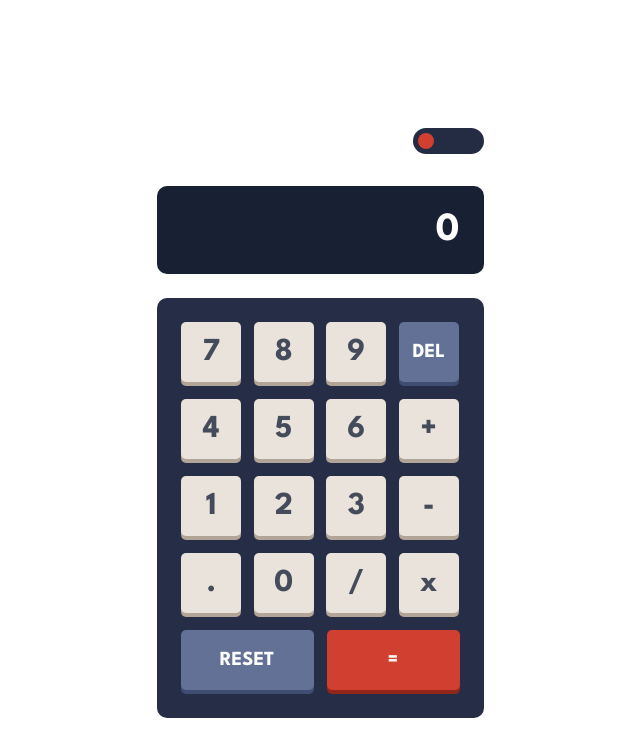
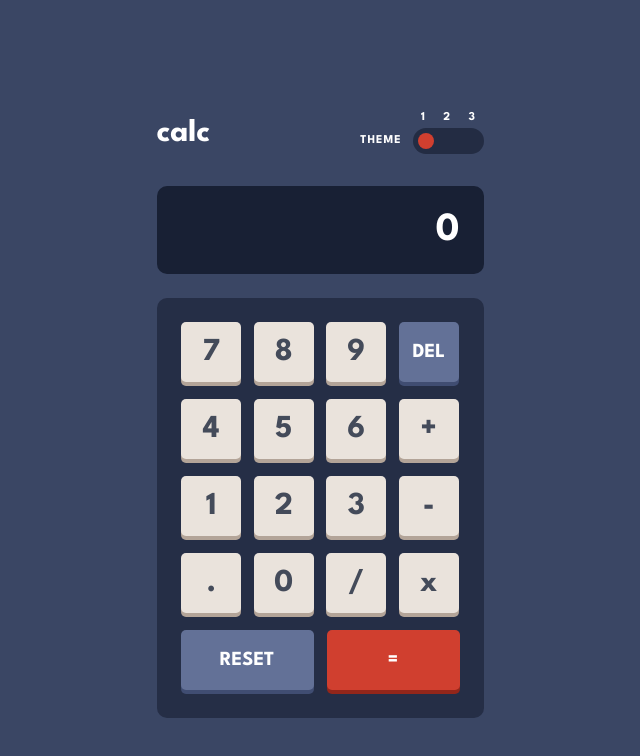
Before and after one commit to kashifawan981/calculator-app, a React (Create React App) app: page / in a window 1280 px wide. Shown: the top 756 px of the page, without its empty margins (320-960 px from the left). Built offline with nearby package versions, Linux system fonts and the light colour scheme.

Commit message:
color variables updated

```diff
--- a/public/background-themes.css
+++ b/public/background-themes.css
@@ -1,13 +1,13 @@
 .theme1 {
-  background-color: var(--background-main-theme1);
+  background-color: var(--background-body-theme1);
 }
 
 .theme2 {
-  background-color: var(--background-main-theme2);
+  background-color: var(--background-body-theme2);
 }
 
 .theme3 {
-  background-color: var(--background-main-theme3);
+  background-color: var(--background-body-theme3);
 }
 
 #root {
--- a/src/App.module.css
+++ b/src/App.module.css
@@ -44,7 +44,7 @@
   --text2-theme2: hsla(0, 0%, 100%, 1);
 
   /* theme 3 */
-  --background-body-theme3: hsla(0, 0%, 0%, 1);
+  --background-body-theme3: hsla(267, 74%, 9%, 1);
 
   --background-toggle-screen-keypad-theme3: hsla(268, 71%, 12%, 1);
 
--- a/src/components/CalcThemes/CalcThemes.module.css
+++ b/src/components/CalcThemes/CalcThemes.module.css
@@ -73,7 +73,7 @@
 }
 
 .theme1 {
-  /* background-color: var(red); */
+  background-color: var(--background-body-theme1);
   color: var(--text2-theme1);
   .toggle {
     background-color: var(--background-toggle-theme1);
@@ -81,7 +81,7 @@
 }
 
 .theme2 {
-  /* background-color: var(--background-main-theme2); */
+  background-color: var(--background-body-theme2);
   color: var(--text1-theme2);
   .toggle {
     background-color: var(--background-toggle-theme2);
@@ -89,7 +89,7 @@
 }
 
 .theme3 {
-  /* background-color: var(--background-main-theme3); */
+  background-color: var(--background-body-theme3);
   color: var(--text1-theme3);
   .toggle {
     background-color: var(--background-toggle-screen-keypad-theme3);
```
